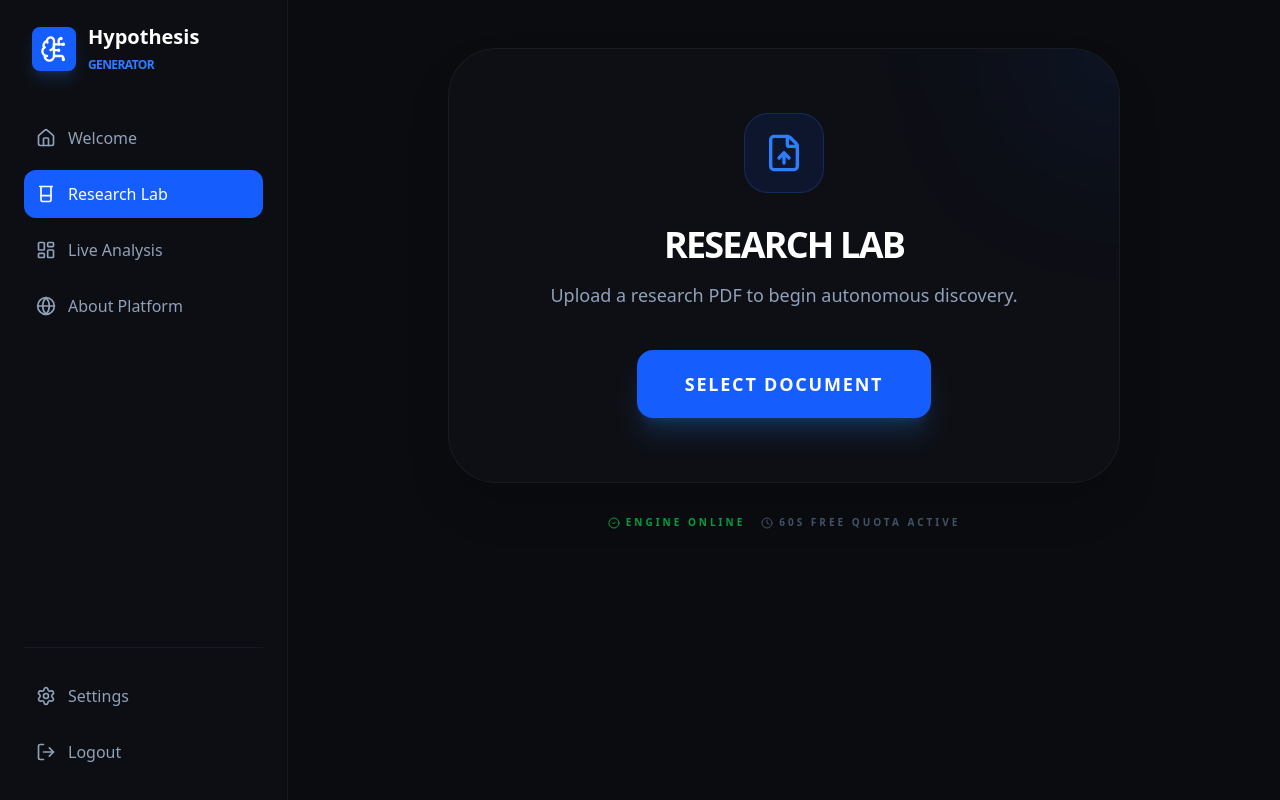
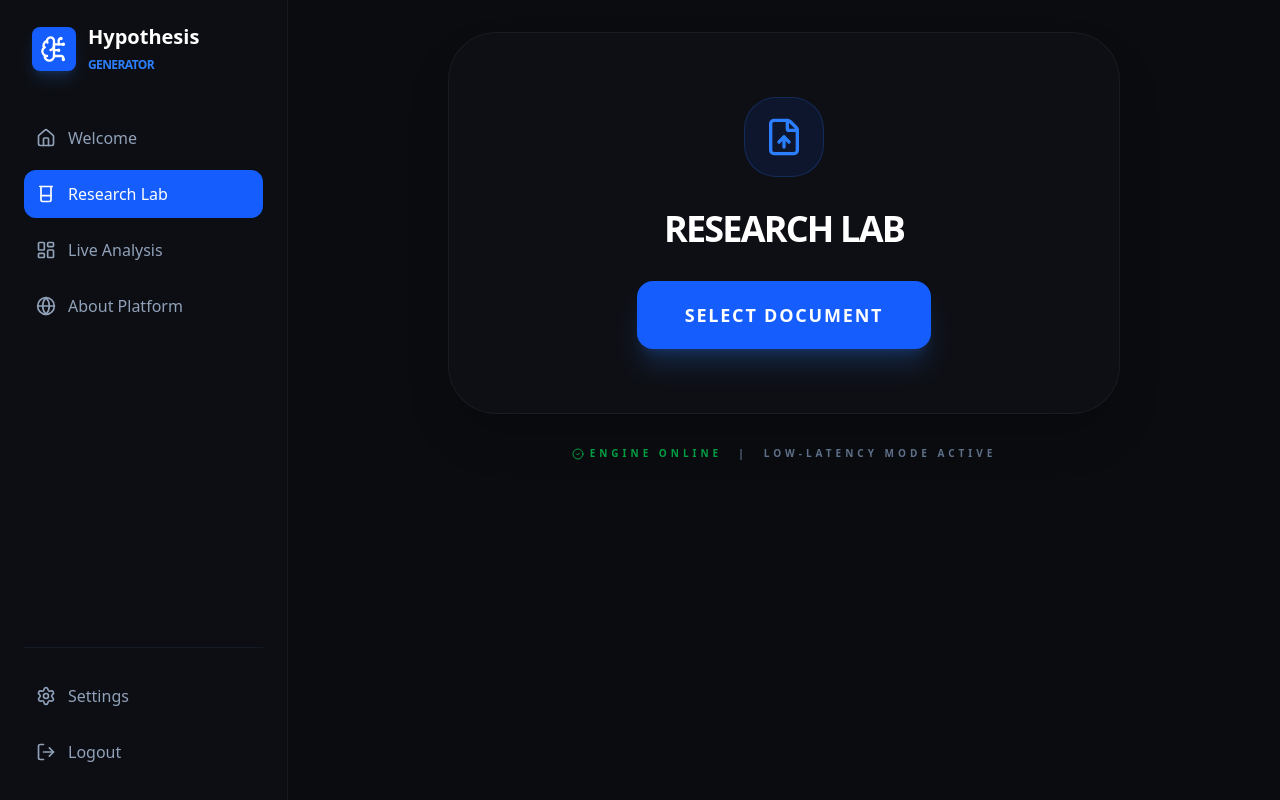
Before and after one commit to kishan0430/Hypothesis-Generator-AI, a React app in the folder frontend/: page /lab in a window 1280 px wide. Both pictures are taken after typing "name@example.com", "Sample123" into the empty fields and a click on the button "Enter Workspace". Built offline with nearby package versions, Linux system fonts and the light colour scheme; the HTML template or start-up script is replaced by a standard one.

Commit message:
final stable submission version

```diff
--- a/frontend/src/pages/LabPage.jsx
+++ b/frontend/src/pages/LabPage.jsx
@@ -1,6 +1,6 @@
 import React, { useState } from 'react';
-import { motion, AnimatePresence } from 'framer-motion';
-import { FileUp, Loader2, AlertTriangle, CheckCircle2, Clock } from 'lucide-react';
+import { motion } from 'framer-motion';
+import { FileUp, Loader2, AlertTriangle, CheckCircle2 } from 'lucide-react';
 import axios from 'axios';
 import { useNavigate } from 'react-router-dom';
 
@@ -26,50 +26,39 @@ export default function LabPage({ setAnalysisData }) {
       setAnalysisData(res.data);
       navigate('/analysis');
     } catch (err) {
-      const detail = err.response?.data?.detail || "";
-
-      if (detail.includes("429") || detail.includes("Rate Limit")) {
-        setError("Google API Rate Limit reached. Please wait 60 seconds before trying again.");
-      } else {
-        setError(detail || "Connection Error: Check if backend is running.");
-      }
+      const detail = err.response?.data?.detail || "AI Engine busy. Wait 60 seconds.";
+      setError(detail);
     } finally {
       setLoading(false);
     }
   };
 
   return (
-    <div className="p-8 md:p-12 h-full flex flex-col items-center justify-center">
+    <div className="p-8 h-full flex flex-col items-center justify-center bg-transparent">
       <motion.div
         initial={{ scale: 0.95, opacity: 0 }}
         animate={{ scale: 1, opacity: 1 }}
-        className="w-full max-w-2xl bg-[#0f1117]/80 border border-white/5 rounded-[3rem] p-12 md:p-16 text-center shadow-2xl backdrop-blur-xl relative overflow-hidden"
+        className="w-full max-w-2xl bg-[#0f1117]/80 border border-white/5 rounded-[3rem] p-16 text-center shadow-2xl backdrop-blur-xl relative"
       >
-        <div className="absolute -top-24 -right-24 w-48 h-48 bg-blue-600/10 rounded-full blur-[80px]" />
-
         {loading ? (
-          <div className="space-y-6 relative z-10 py-10">
+          <div className="space-y-6">
             <Loader2 size={60} className="animate-spin mx-auto text-blue-500" />
-            <h2 className="text-3xl font-bold text-white tracking-tight">Generating Hypotheses...</h2>
-            <p className="text-slate-400">Processing text through Gemini 2.0 Flash Engine</p>
+            <h2 className="text-3xl font-bold text-white tracking-tight">Analyzing Document</h2>
+            <p className="text-slate-400">Processing through Gemini 1.5 Synthesis Engine...</p>
           </div>
         ) : (
-          <div className="relative z-10">
-            <div className="bg-blue-600/10 w-20 h-20 rounded-3xl flex items-center justify-center mx-auto mb-8 border border-blue-500/20">
+          <div className="space-y-8">
+            <div className="bg-blue-600/10 w-20 h-20 rounded-[2rem] flex items-center justify-center mx-auto border border-blue-500/20">
               <FileUp size={40} className="text-blue-500" />
             </div>
 
-            <h2 className="text-4xl font-bold mb-4 text-white tracking-tighter uppercase">Research Lab</h2>
-            <p className="text-slate-400 mb-10 text-lg leading-relaxed">Upload a research PDF to begin autonomous discovery.</p>
+            <h2 className="text-4xl font-bold text-white tracking-tighter uppercase">Research Lab</h2>
 
             {error && (
-              <motion.div
-                initial={{ opacity: 0, y: -10 }} animate={{ opacity: 1, y: 0 }}
-                className="mb-8 p-4 bg-red-500/10 border border-red-500/20 rounded-2xl flex items-start gap-3 text-red-400 text-sm text-left"
-              >
-                <AlertTriangle size={18} className="shrink-0 mt-0.5" />
-                <p>{error}</p>
-              </motion.div>
+              <div className="p-4 bg-red-500/10 border border-red-500/20 rounded-2xl flex items-center gap-3 text-red-400 text-sm text-left animate-pulse">
+                <AlertTriangle size={18} className="shrink-0" />
+                <span>{error}</span>
+              </div>
             )}
 
             <input type="file" id="pdfUpload" className="hidden" onChange={handleFile} accept=".pdf" />
@@ -80,9 +69,10 @@ export default function LabPage({ setAnalysisData }) {
         )}
       </motion.div>
 
-      <div className="mt-8 flex items-center gap-4 text-slate-600 text-[10px] font-bold uppercase tracking-[0.3em]">
+      <div className="mt-8 flex items-center gap-4 text-slate-500 text-[10px] font-bold uppercase tracking-[0.4em]">
         <span className="flex items-center gap-1.5 text-green-500/80"><CheckCircle2 size={12}/> Engine Online</span>
-        <span className="flex items-center gap-1.5"><Clock size={12}/> 60s Free Quota Active</span>
+        <span>|</span>
+        <span>Low-Latency Mode Active</span>
       </div>
     </div>
   );
```
Also changed, not shown: 1 other file (tests, documents, lock files or other folders).
